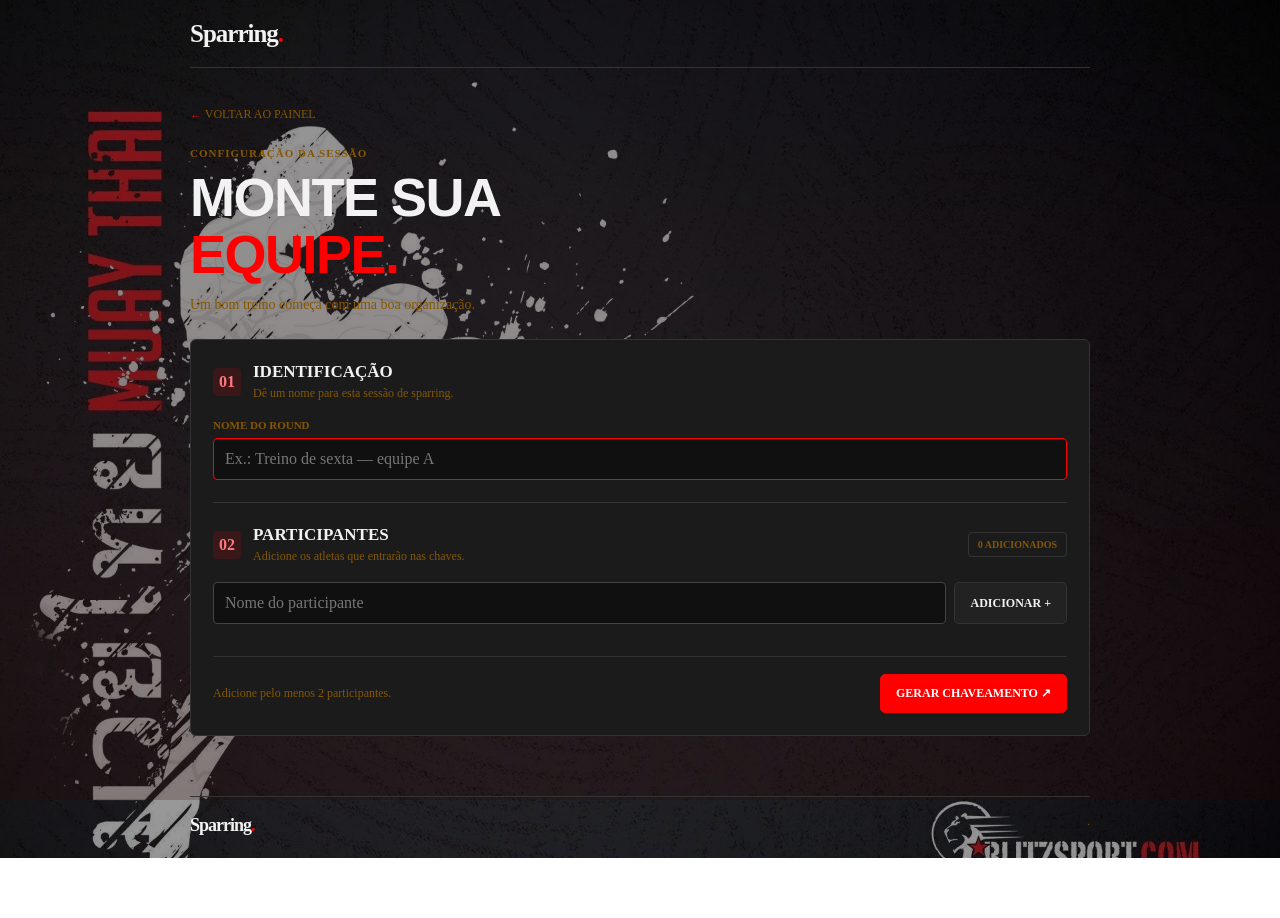
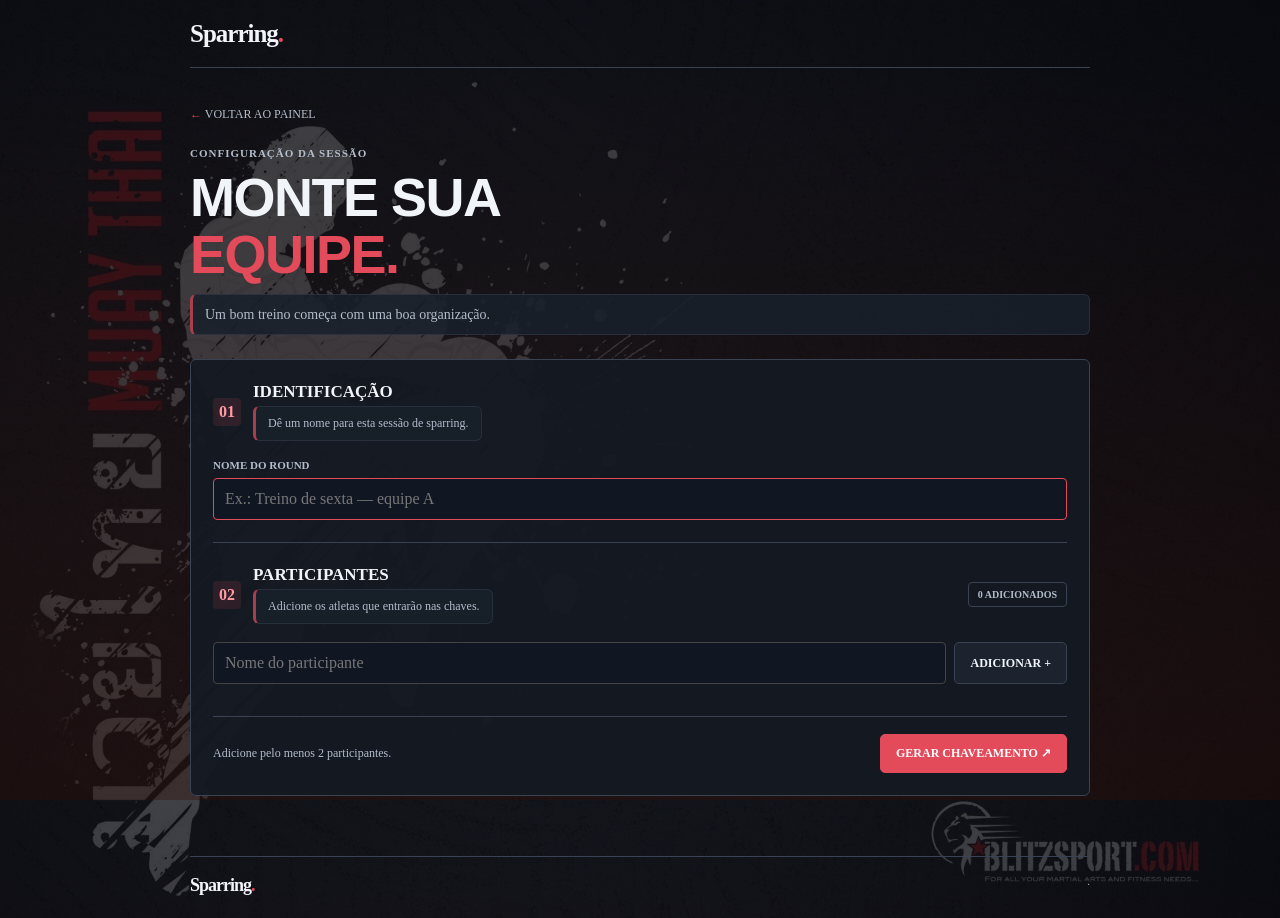
Before and after one commit to sitest-g/Muay-Thay, a plain HTML site: page index.html in a window 1280 px wide. Both pictures are taken after a click on the button "CRIAR NOVO ROUND". Before the commit the page ends 858 px from the top, so only its background shows below. Drawn offline with Linux system fonts and the light colour scheme; a web font is replaced by a local one.

Commit message:
Refactor CSS variables and styles for improved design
Updated CSS variables for colors and styles, including new hover effects and background adjustments.

```diff
--- a/style.css
+++ b/style.css
@@ -1,21 +1,32 @@
 :root {
-  --bg: #111;
-  --panel: #1b1b1b;
-  --panel2: #222;
-  --line: #333;
-  --text: #f2f2f2;
-  --muted: #865700;
-  --red: #ff0000;
-
+  --bg: #0d1016;
+  --panel: rgba(20, 25, 34, 0.94);
+  --panel2: rgba(29, 36, 48, 0.96);
+  --line: #394354;
+  --text: #f1f4f8;
+  --muted: #b3bdcc;
+  --red: #e34b5b;
+  --red-hover: #c93649;
+  --accent-soft: rgba(227, 75, 91, 0.13);
 }
-
 * { box-sizing: border-box; }
 body {
   margin: 0;
   background:
-    linear-gradient(rgba(0, 0, 0, 0.404), rgba(20, 0, 0, 0.527)),
+    linear-gradient(rgba(8, 11, 17, 0.78), rgba(27, 12, 12, 0.86)),
     url("IMGBCK.jpg") center center / cover fixed no-repeat;
   color: var(--text);
+}
+
+/* Fundo discreto atrás de todos os parágrafos */
+p {
+  display: block;
+  background: rgba(25, 32, 43, 0.88);
+  border: 1px solid rgba(111, 127, 150, 0.18);
+  border-left: 3px solid rgba(227, 75, 91, 0.72);
+  border-radius: 6px;
+  padding: 9px 12px;
+  color: #d7deea;
 }
 button, input { font: inherit; }
 button { cursor: pointer; }
@@ -50,7 +61,7 @@ button { cursor: pointer; }
   font-size: 12px; font-weight: 700; background: var(--panel2); color: var(--text);
 }
 .btn-primary { background: var(--red); border-color: var(--red); color: white; }
-.btn-primary:hover { background: #b9141a; }
+.btn-primary:hover { background: var(--red-hover); }
 .btn-secondary, .btn-outline { background: var(--panel2); color: var(--text); }
 .btn-ghost { background: transparent; color: var(--muted); }
 .btn-danger { background: var(--red); color: white; border-color: var(--red); }
@@ -94,14 +105,14 @@ button { cursor: pointer; }
 .panel-heading { display: flex; align-items: center; gap: 12px; margin-bottom: 18px; }
 .step-number {
   display: grid; place-items: center; width: 28px; height: 28px;
-  border-radius: 4px; background: #3a1719; color: #ff777c; font-weight: 700;
+  border-radius: 4px; background: var(--accent-soft); color: #ff9aa5; font-weight: 700;
 }
 .panel-heading h2 { font-size: 17px; margin: 0 0 4px; }
 .panel-heading p { color: var(--muted); font-size: 12px; margin: 0; }
 .setup-main label { display: block; color: var(--muted); font-size: 11px; font-weight: 700; margin-bottom: 7px; }
 .setup-main input {
   width: 100%; height: 42px; border: 1px solid #444; border-radius: 4px;
-  background: #101010; color: white; padding: 0 11px; outline: none;
+  background: #111722; color: var(--text); padding: 0 11px; outline: none;
 }
 .setup-main input:focus { border-color: var(--red); }
 .setup-main input::placeholder { color: #777; }
@@ -131,7 +142,7 @@ button { cursor: pointer; }
 .progress-heading > div { display: grid; gap: 5px; }
 .progress-heading > div > strong { font-size: 16px; }
 .progress-numbers { font-size: 18px; }
-.progress-track { height: 6px; background: #3a3a3a; margin: 13px 0 8px; border-radius: 5px; overflow: hidden; }
+.progress-track { height: 6px; background: #394354; margin: 13px 0 8px; border-radius: 5px; overflow: hidden; }
 .progress-fill { height: 100%; width: 0; background: var(--red); transition: width .2s; }
 .progress-bottom { color: var(--muted); font-size: 11px; }
 .round-number-row { display: flex; align-items: end; justify-content: space-between; margin-bottom: 13px; }
@@ -148,11 +159,11 @@ button { cursor: pointer; }
 .versus { color: var(--red); font-size: 11px; font-weight: 800; }
 .bag-card {
   display: flex; align-items: center; gap: 12px; padding: 14px;
-  background: #291719; border: 1px solid #653034; border-radius: 6px; margin-top: 10px;
+  background: rgba(72, 31, 43, 0.92); border: 1px solid rgba(227, 75, 91, 0.48); border-radius: 6px; margin-top: 10px;
 }
 .bag-card h3 { font-size: 17px; margin: 4px 0; }
-.bag-card p { color: #c5a4a5; font-size: 12px; margin: 0; }
-.bag-tag { margin-left: auto; color: #f0b8ba; }
+.bag-card p { color: #e0bfc6; font-size: 12px; margin: 0; }
+.bag-tag { margin-left: auto; color: #ffc2ca; }
 .next-btn { width: 100%; margin-top: 14px; }
 .history-section { margin-top: 38px; }
 .history-section .section-heading { margin-bottom: 13px; }
@@ -161,7 +172,7 @@ button { cursor: pointer; }
 .history-summary { display: flex; justify-content: space-between; gap: 10px; font-size: 12px; font-weight: 700; }
 .history-summary span:last-child { color: var(--muted); font-size: 11px; font-weight: 400; }
 .history-details { display: flex; flex-wrap: wrap; gap: 6px; margin-top: 9px; }
-.history-chip { background: var(--panel2); border-radius: 3px; padding: 6px 8px; color: #ccc; font-size: 11px; }
+.history-chip { background: var(--panel2); border-radius: 3px; padding: 6px 8px; color: #d7deea; font-size: 11px; }
 .history-empty { padding: 17px; border: 1px dashed #444; border-radius: 5px; color: var(--muted); text-align: center; font-size: 12px; }
 .complete-panel { display: flex; align-items: center; gap: 14px; padding: 18px; background: var(--panel); border: 1px solid var(--line); border-radius: 6px; margin-bottom: 24px; }
 .complete-mark { color: #8ed19b; font-size: 25px; }
@@ -179,6 +190,7 @@ footer {
 .dialog p { color: var(--muted); line-height: 1.5; font-size: 13px; }
 .dialog-actions { display: flex; justify-content: flex-end; gap: 8px; margin-top: 18px; }
 .toast {
+
   position: fixed; bottom: 20px; left: 50%; transform: translate(-50%, 15px);
   background: white; color: #111; padding: 11px 16px; border-radius: 5px;
   font-size: 12px; font-weight: 700; opacity: 0; pointer-events: none;
```
